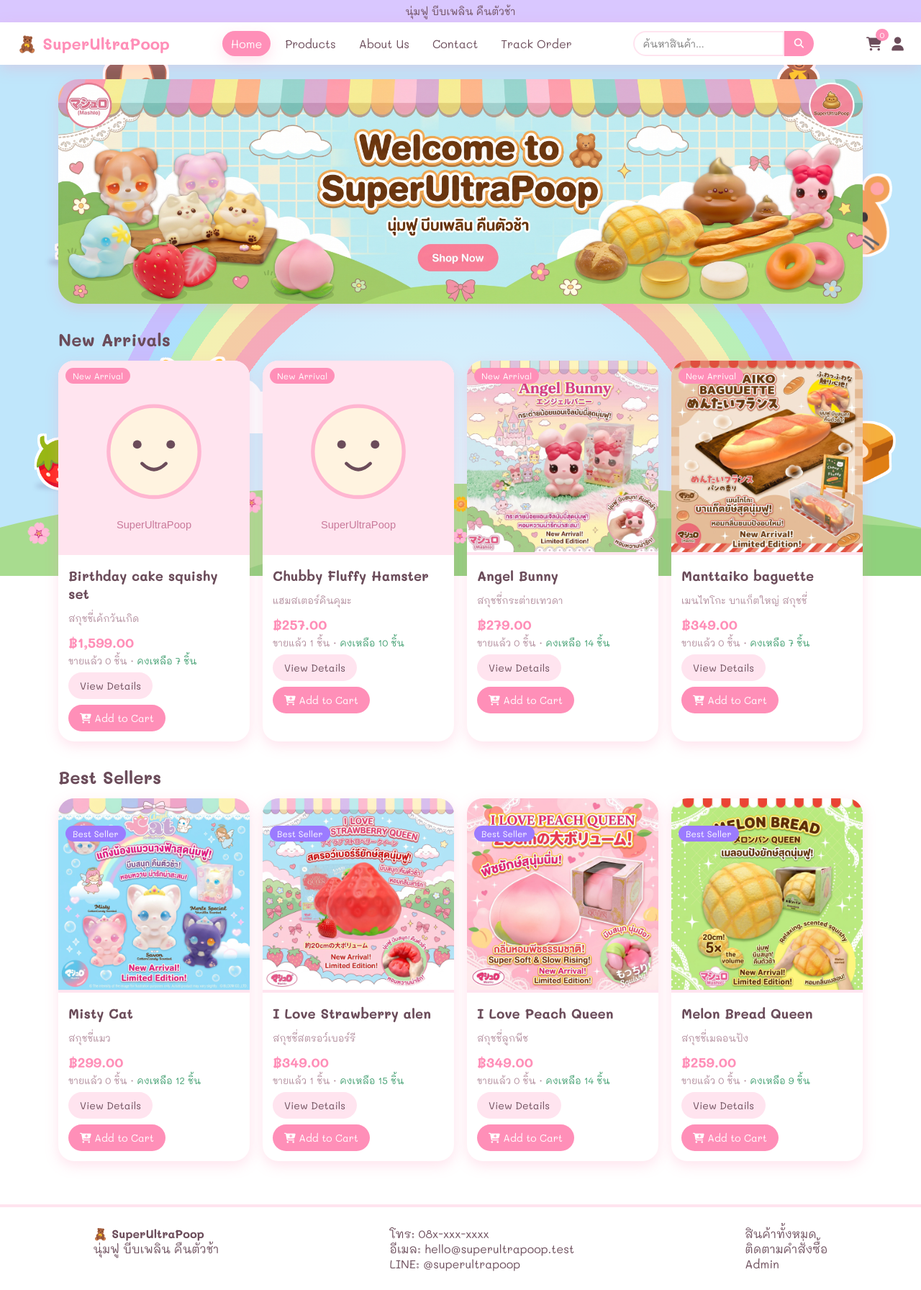
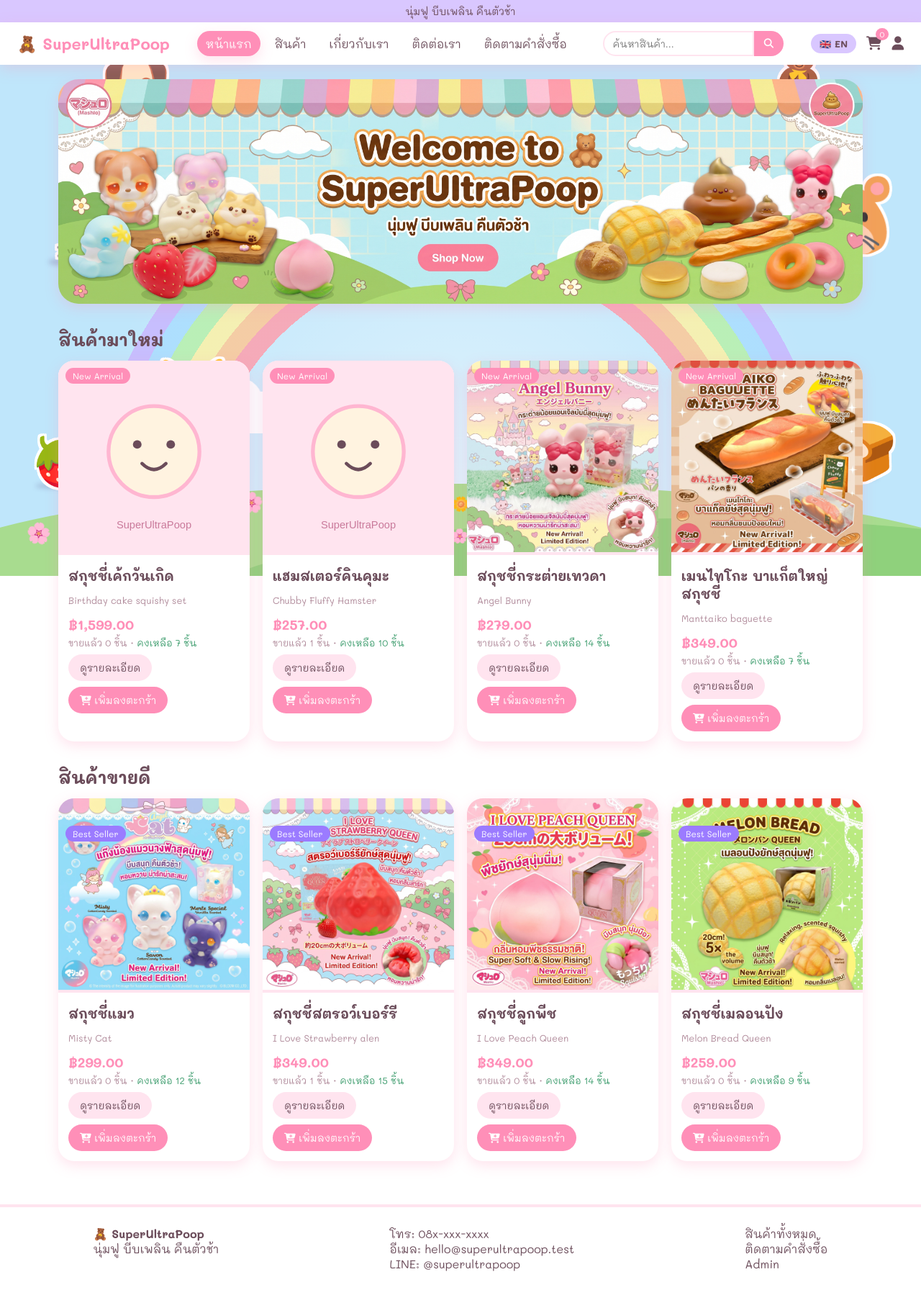
Before and after one commit to OnpriyaOumnat/SuperUltraPoop, a PHP site: page /index.php in a window 1280 px wide. Shown: the whole page at 72% size. Run offline with PHP 8.4, Linux system fonts and the light colour scheme; data comes from the database, SQL or seed files in the repository; some libraries are stand-ins or nearby versions.

Commit message:
translate footer and header content to use translation functions

```diff
--- a/includes/footer.php
+++ b/includes/footer.php
@@ -1,8 +1,8 @@
 </main>
 <footer class="footer">
   <div><b>🧸 <?= h(setting('store_name')) ?></b><br><?= h(setting('announcement')) ?></div>
-  <div>โทร: <?= h(setting('contact_phone')) ?><br>อีเมล: <?= h(setting('contact_email')) ?><br>LINE: <?= h(setting('contact_line')) ?></div>
-  <div><a href="products.php">สินค้าทั้งหมด</a><br><a href="track-order.php">ติดตามคำสั่งซื้อ</a><br><a href="admin/login.php">Admin</a></div>
+  <div><?= t('phone_label') ?>: <?= h(setting('contact_phone')) ?><br><?= t('email_label') ?>: <?= h(setting('contact_email')) ?><br>LINE: <?= h(setting('contact_line')) ?></div>
+  <div><a href="products.php"><?= t('all_products') ?></a><br><a href="track-order.php"><?= t('track_order') ?></a><br><a href="admin/login.php">Admin</a></div>
 </footer>
 <script src="assets/js/script.js?v=<?= @filemtime(__DIR__ . '/../assets/js/script.js') ?: 1 ?>"></script>
 </body></html>
--- a/includes/functions.php
+++ b/includes/functions.php
@@ -97,31 +97,32 @@
 
 // ---------- การ์ดสินค้า ----------
 function product_card($p) {
+    global $lang;
     $out = $p['stock'] <= 0;
     $inactive = ($p['status'] ?? 'active') !== 'active';
     ?>
     <div class="card">
       <a href="product-detail.php?id=<?= (int)$p['id'] ?>" class="card-img">
         <img src="<?= h(img($p)) ?>" alt="<?= h($p['name']) ?>" loading="lazy" <?= $inactive ? 'style="filter:grayscale(1);opacity:.65"' : '' ?>>
-        <?php if ($p['is_new']): ?><span class="badge b-new">New Arrival</span><?php endif; ?>
-        <?php if ($p['is_best']): ?><span class="badge b-best">Best Seller</span><?php endif; ?>
-        <?php if ($inactive): ?><span class="badge" style="top:auto;left:auto;right:10px;bottom:10px;background:#777">Sold Out</span><?php endif; ?>
+        <?php if ($p['is_new']): ?><span class="badge b-new"><?= t('new_arrival_badge') ?></span><?php endif; ?>
+        <?php if ($p['is_best']): ?><span class="badge b-best"><?= t('best_seller_badge') ?></span><?php endif; ?>
+        <?php if ($inactive): ?><span class="badge" style="top:auto;left:auto;right:10px;bottom:10px;background:#777"><?= t('sold_out') ?></span><?php endif; ?>
       </a>
       <div class="card-body">
-        <h3><?= h($p['name']) ?></h3>
-        <p class="muted small"><?= h($p['name_th']) ?></p>
+        <h3><?= h(pname($p)) ?></h3>
+        <p class="muted small"><?= h($lang === 'en' ? ($p['name_th'] ?: $p['name']) : $p['name']) ?></p>
         <div class="price"><?= money($p['price']) ?></div>
         <div class="small muted">
-          ขายแล้ว <?= number_format((int)($p['sold_qty'] ?? 0)) ?> ชิ้น ·
-          <span class="<?= ($out || $inactive) ? 'red' : 'green' ?>"><?= $inactive ? 'Sold Out' : ($out ? 'สินค้าหมด' : 'คงเหลือ ' . (int)$p['stock'] . ' ชิ้น') ?></span>
+          <?= sprintf(t('sold_count'), number_format((int)($p['sold_qty'] ?? 0))) ?> ·
+          <span class="<?= ($out || $inactive) ? 'red' : 'green' ?>"><?= $inactive ? t('sold_out') : ($out ? t('out_of_stock') : sprintf(t('in_stock'), (int)$p['stock'])) ?></span>
         </div>
         <div class="row">
-          <a class="btn btn-light" href="product-detail.php?id=<?= (int)$p['id'] ?>">View Details</a>
+          <a class="btn btn-light" href="product-detail.php?id=<?= (int)$p['id'] ?>"><?= t('view_details') ?></a>
           <form method="post" action="cart.php">
             <?= csrf_field() ?>
             <input type="hidden" name="action" value="add"><input type="hidden" name="id" value="<?= (int)$p['id'] ?>">
             <input type="hidden" name="back" value="<?= h($_SERVER['REQUEST_URI']) ?>">
-            <button class="btn" <?= ($out || $inactive) ? 'disabled' : '' ?>><i class="fa-solid fa-cart-plus"></i> Add to Cart</button>
+            <button class="btn" <?= ($out || $inactive) ? 'disabled' : '' ?>><i class="fa-solid fa-cart-plus"></i> <?= t('add_to_cart') ?></button>
           </form>
         </div>
       </div>
@@ -135,3 +136,4 @@
         redirect('login.php');
     }
 }
+require_once __DIR__ . '/lang.php';
--- a/includes/header.php
+++ b/includes/header.php
@@ -12,7 +12,7 @@
 ][$currentPage] ?? '';
 ?>
 <!DOCTYPE html>
-<html lang="th"><head>
+<html lang="<?= $lang ?>"><head>
 <meta charset="utf-8"><meta name="viewport" content="width=device-width, initial-scale=1">
 <title><?= h($pageTitle ?? 'Home') ?> | <?= h(setting('store_name', 'SuperUltraPoop')) ?></title>
 <link href="https://fonts.googleapis.com/css2?family=Mali:wght@400;600;700&display=swap" rel="stylesheet">
@@ -27,18 +27,19 @@
 <header class="nav">
   <a class="logo" href="index.php">🧸 <?= h(setting('store_name', 'SuperUltraPoop')) ?></a>
   <nav>
-    <a href="index.php" class="<?= $activeNav === 'home' ? 'active' : '' ?>" <?= $activeNav === 'home' ? 'aria-current="page"' : '' ?>>Home</a>
-    <a id="productsNav" href="products.php" class="<?= $activeNav === 'products' ? 'active' : '' ?>" <?= $activeNav === 'products' ? 'aria-current="page"' : '' ?>>Products</a>
-    <a href="about.php" class="<?= $activeNav === 'about' ? 'active' : '' ?>" <?= $activeNav === 'about' ? 'aria-current="page"' : '' ?>>About Us</a>
-    <a href="contact.php" class="<?= $activeNav === 'contact' ? 'active' : '' ?>" <?= $activeNav === 'contact' ? 'aria-current="page"' : '' ?>>Contact</a>
-    <a href="track-order.php" class="<?= $activeNav === 'track-order' ? 'active' : '' ?>" <?= $activeNav === 'track-order' ? 'aria-current="page"' : '' ?>>Track Order</a>
+    <a href="index.php" class="<?= $activeNav === 'home' ? 'active' : '' ?>" <?= $activeNav === 'home' ? 'aria-current="page"' : '' ?>><?= t('home') ?></a>
+    <a id="productsNav" href="products.php" class="<?= $activeNav === 'products' ? 'active' : '' ?>" <?= $activeNav === 'products' ? 'aria-current="page"' : '' ?>><?= t('products') ?></a>
+    <a href="about.php" class="<?= $activeNav === 'about' ? 'active' : '' ?>" <?= $activeNav === 'about' ? 'aria-current="page"' : '' ?>><?= t('about_us') ?></a>
+    <a href="contact.php" class="<?= $activeNav === 'contact' ? 'active' : '' ?>" <?= $activeNav === 'contact' ? 'aria-current="page"' : '' ?>><?= t('contact') ?></a>
+    <a href="track-order.php" class="<?= $activeNav === 'track-order' ? 'active' : '' ?>" <?= $activeNav === 'track-order' ? 'aria-current="page"' : '' ?>><?= t('track_order') ?></a>
   </nav>
-  <form class="search" action="products.php"><input name="q" value="<?= h($q) ?>" placeholder="ค้นหาสินค้า..."><button><i class="fa fa-search"></i></button></form>
+  <form class="search" action="products.php"><input name="q" value="<?= h($q) ?>" placeholder="<?= t('search_placeholder') ?>"><button><i class="fa fa-search"></i></button></form>
   <div class="icons">
-    <a href="cart.php" title="ตะกร้า"><i class="fa fa-cart-shopping"></i><span class="count"><?= cart_count() ?></span></a>
+    <a href="<?= h(lang_url($lang === 'th' ? 'en' : 'th')) ?>" title="<?= $lang === 'th' ? 'Switch to English' : 'เปลี่ยนเป็นภาษาไทย' ?>" class="lang-toggle"><?= $lang === 'th' ? '🇬🇧 EN' : '🇹🇭 TH' ?></a>
+    <a href="cart.php" title="<?= t('cart') ?>"><i class="fa fa-cart-shopping"></i><span class="count"><?= cart_count() ?></span></a>
     <?php if (!empty($_SESSION['user_id'])): ?>
-      <a href="account.php" title="บัญชี"><i class="fa fa-user"></i></a><a href="logout.php" title="ออกจากระบบ"><i class="fa fa-right-from-bracket"></i></a>
-    <?php else: ?><a href="login.php" title="เข้าสู่ระบบ"><i class="fa fa-user"></i></a><?php endif; ?>
+      <a href="account.php" title="<?= t('account') ?>"><i class="fa fa-user"></i></a><a href="logout.php" title="<?= t('logout') ?>"><i class="fa fa-right-from-bracket"></i></a>
+    <?php else: ?><a href="login.php" title="<?= t('login') ?>"><i class="fa fa-user"></i></a><?php endif; ?>
   </div>
 </header>
 <main class="wrap">
--- a/index.php
+++ b/index.php
@@ -16,6 +16,6 @@
 <a class="hero-banner" href="products.php" aria-label="Shop SuperUltraPoop products">
   <img src="assets/images/banner.jpg?v=<?= @filemtime(__DIR__ . '/assets/images/banner.jpg') ?: 1 ?>" alt="Welcome to SuperUltraPoop">
 </a>
-<h2 class="sec">New Arrivals</h2><div class="grid"><?php foreach ($new as $p) product_card($p); ?></div>
-<h2 class="sec">Best Sellers</h2><div class="grid"><?php foreach ($best as $p) product_card($p); ?></div>
+<h2 class="sec"><?= t('new_arrivals') ?></h2><div class="grid"><?php foreach ($new as $p) product_card($p); ?></div>
+<h2 class="sec"><?= t('best_sellers') ?></h2><div class="grid"><?php foreach ($best as $p) product_card($p); ?></div>
 <?php require 'includes/footer.php'; ?>
```
